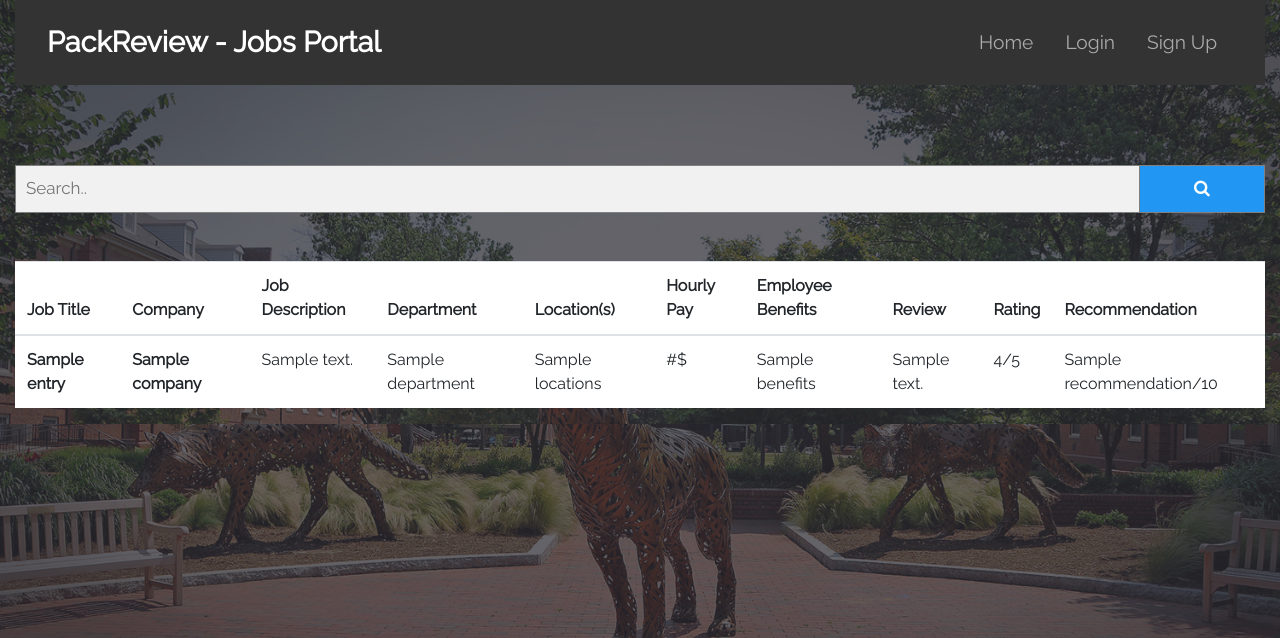
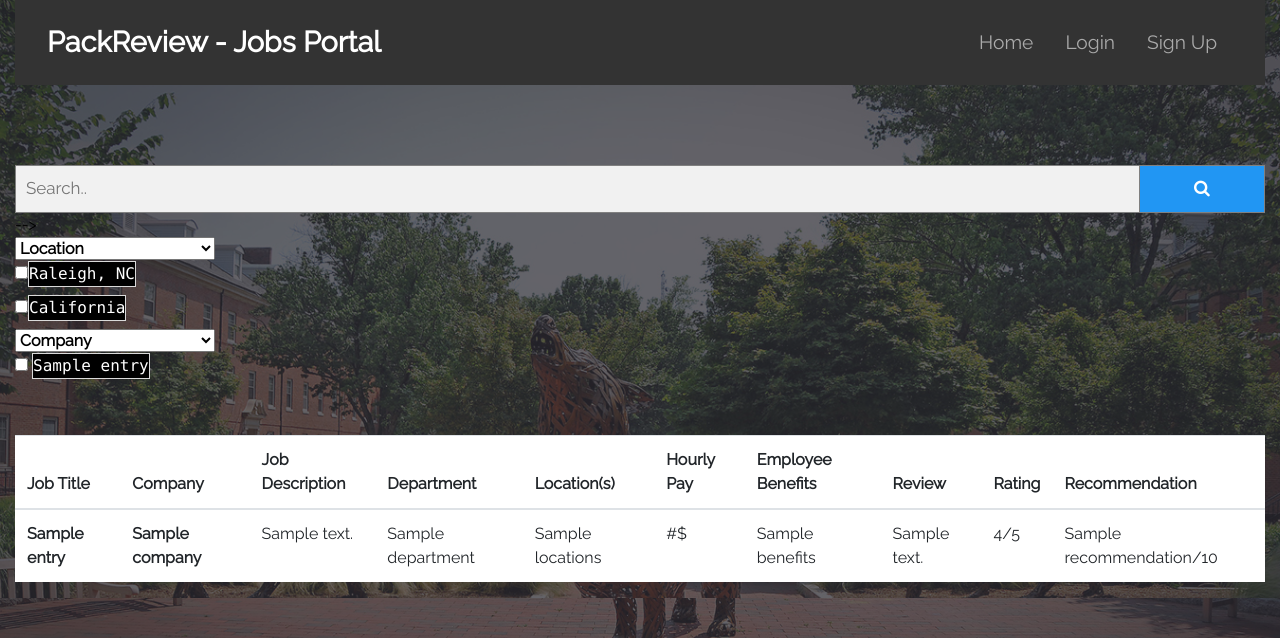
Before and after one commit to kunalshah03/PackReview_Part2, a Flask app: template app/templates/page_content.html in a window 1280 px wide. Shown: the top 638 px of the page. Run offline with Flask 2, Linux system fonts and the light colour scheme; the template is opened without the code that fills it: most values are stand-ins (such as "Sample title", 1, 10 or a date in 2020); some libraries are stand-ins or nearby versions.

Commit message:
Added filters (#15)

```diff
--- a/app/routes.py
+++ b/app/routes.py
@@ -54,7 +54,11 @@ def page_content():
     """An API for the user to view all the reviews entered"""
     intializeDB()
     entries = get_all_jobs()
-    return render_template('page_content.html', entries=entries)
+    dept_filter_entries = jobsDB.distinct("department")
+    location_filter_entries = jobsDB.distinct("locations")
+    title_filter_entries = jobsDB.distinct("title")
+    company_filter_entries = jobsDB.distinct("company")
+    return render_template('page_content.html', entries=entries,dept_filter_entries=dept_filter_entries,location_filter_entries=location_filter_entries,company_filter_entries=company_filter_entries)
 
 
 #view all
@@ -73,11 +77,50 @@ def page_content_post():
     if request.method == 'POST':
         form = request.form
         search_title = form.get('search')
+        print("search is",search_title)
+        filter_entries= get_all_jobs()
         if search_title.strip() == '':
             entries = get_all_jobs()
         else:
-            entries = process_jobs(jobsDB.find({"job_title": "/"+search_title+"/"}))
-        return render_template('page_content.html', entries=entries)
+            print("s entered")
+            entries = process_jobs(jobsDB.find({"title": "/"+search_title+"/"}))
+        dept_filter_entries = jobsDB.distinct("department")
+        location_filter_entries = jobsDB.distinct("locations")
+        title_filter_entries = jobsDB.distinct("title")
+        company_filter_entries = jobsDB.distinct("company")
+
+        dept_filter_title = form.getlist("dept_filter")
+        location_filter_title = form.getlist("location_filter")
+        title_filter_title = form.getlist("title_filter")
+        company_filter_title = form.getlist("company_filter")
+        # li={"department":dept_filter_title,"locations":location_filter_title,"title":title_filter_title,"company": company_filter_title}
+        # for k,v in li.items():
+        #     if v not null:
+        #         entries = process_jobs(jobsDB.find({k:{"$in":v}))
+        # header_dict={}
+        # if title_filter_title:
+        #     header_dict["title"]:"{$in: title_filter_title}"
+        # if company_filter_title:
+        #     header_dict["company"]:"{$in: company_filter_title}"
+        # if dept_filter_title:
+        #     header_dict["department"]:"{$in: dept_filter_title}"
+        # if location_filter_title:
+        #     header_dict["locations"]:"{$in: location_filter_title}"
+        # entries=process_jobs(jobsDB.find(header_dict))
+        # if title_filter_title:
+        #     entries = process_jobs(jobsDB.find({"title": {"$in": title_filter_title}}))
+
+        if company_filter_title and location_filter_title:
+            print("dept filter is", dept_filter_title)
+            entries = process_jobs(jobsDB.find({"company":  { "$in": company_filter_title},"locations":  { "$in": location_filter_title} }))
+        elif location_filter_title and not company_filter_title:
+            print("location filter is", location_filter_title)
+            entries = process_jobs(jobsDB.find({"locations":  { "$in": location_filter_title} }))
+        elif company_filter_title and not location_filter_title:
+            print("location filter is", location_filter_title)
+            entries = process_jobs(jobsDB.find({"company":  { "$in": company_filter_title} }))
+
+        return render_template('page_content.html', entries=entries,dept_filter_entries=dept_filter_entries,location_filter_entries=location_filter_entries,company_filter_entries=company_filter_entries)
 
 @app.route('/')
 @app.route('/home')
--- a/app/templates/page_content.html
+++ b/app/templates/page_content.html
@@ -8,6 +8,46 @@
     .clickable-row{
         cursor: pointer;
     }
+    label {
+    background-color:black;
+    border: 1px #dadada solid;
+    color:white;
+    font-family: Consolas, Baskerville, 'Segoe UI', sans-serif;
+}
+
+    .multiselect {
+  width: 200px;
+}
+
+.selectBox {
+  position: relative;
+}
+
+.selectBox select {
+  width: 100%;
+  font-weight: bold;
+}
+
+.overSelect {
+  position: absolute;
+  left: 0;
+  right: 0;
+  top: 0;
+  bottom: 0;
+}
+
+#checkboxes {
+  display: none;
+  border: 1px #dadada solid;
+}
+
+#checkboxes label {
+  display: block;
+}
+
+#checkboxes label:hover {
+  background-color: #1e90ff;
+}
 </style>
 <script>
     jQuery(document).ready(function($) {
@@ -15,11 +55,98 @@
         window.location = $(this).data("href");
     });
 });
+
+var expanded = false;
+
+function showCheckboxes() {
+  var checkboxes = document.getElementById("checkboxes");
+  if (!expanded) {
+    checkboxes.style.display = "block";
+    expanded = true;
+  } else {
+    checkboxes.style.display = "none";
+    expanded = false;
+  }
+}
 </script>
 
         <form class="filter" action="/pageContentPost" method="post">
           <input type="text" placeholder="Search.." name="search">
           <button type="submit"><i class="fa fa-search"></i></button>
+<!--            <div style="display:block">-->
+<!--            <div class="multiselect">-->
+<!--    <div class="selectBox" onclick="showCheckboxes()">-->
+<!--      <select>-->
+<!--        <option>Location</option>-->
+<!--      </select>-->
+<!--      <div class="overSelect"></div>-->
+<!--    </div>-->
+<!--    <div id="checkboxes">-->
+
+<!--                <input type="checkbox" name= "location_filter" value="Raleigh, NC"> Raleigh, NC<br>-->
+<!--                <input type="checkbox" name= "location_filter" value="California"> California<br>-->
+
+<!--    </div>-->
+
+<!--                <select>-->
+<!--        <option>Company</option>-->
+<!--      </select>-->
+<!--      <div class="overSelect"></div>-->
+
+<!--    <div id="checkboxes2">-->
+
+<!--                {% for entry in company_filter_entries %}&ndash;&gt;-->
+<!--                <input type="checkbox" name= "company_filter" value="{{entry}}"> {{entry}}<br>-->
+<!--                {% endfor %}-->
+
+<!--    </div>-->
+<!--                </div>-->
+<!--            </div>-->
+
+<div style="display:block;">
+    <div class="multiselect">-->
+    <div class="selectBox" onclick="showCheckboxes()">
+        <select>
+            <option>Location</option>
+        </select>
+            <input type="checkbox" name= "location_filter" value="Raleigh, NC"><label> Raleigh, NC</label><br>
+        <input type="checkbox" name= "location_filter" value="California"><label> California</label>
+
+
+        <select>
+            <option>Company</option>
+
+       </select>
+        {% for entry in company_filter_entries %}
+        <input type="checkbox" name= "company_filter" value="{{entry}}"> <label>{{entry}}</label><br>
+                {% endfor %}
+
+   </div>
+    </div>
+</div>
+
+
+
+<!--            <div>-->
+
+<!--                {% for entry in dept_filter_entries %}-->
+<!--                <input type="checkbox" name= "dept_filter" value="{{entry}}"> {{entry}}-->
+<!--                {% endfor %}-->
+
+<!--            </div>-->
+<!--            <div>-->
+<!--                {% for entry in location_filter_entries %}-->
+<!--                <input type="checkbox" name= "location_filter" value="{{entry}}"> {{entry}}-->
+<!--                {% endfor %}-->
+<!--            </div>-->
+
+<!--            <div>-->
+<!--                {% for entry in title_filter_entries %}-->
+<!--                <input type="checkbox" name= "title_filter" value="{{entry}}"> {{entry}}-->
+<!--                {% endfor %}-->
+<!--            </div>-->
+
+
         </form>
         <br><br>
         <div style="background-color: white;">
@@ -52,21 +179,21 @@
                         <td>{{ entry.review }}</td>
                         <td>{{ entry.rating }}/5</td>
                         <td>{{ entry.recommendation }}/10</td>
-                        <!-- <td>
-                            <a class="{{ 'btn btn-success' if entry.status else 'btn btn-dark'}}"
-                               href="/turn/{{ entry.id }}">
-                                Turn Status
-                            </a>
-                            <a class="btn btn-danger"
-                               href="/delete/{{ entry.id }}">
-                                Delete
-                            </a>
-                            <a class="btn btn-info"
-                               href="/update/{{ entry.id }}">
-                                Edit
-                            </a>
-                        </td> -->
-                    </tr>
+<!--                         <td>-->
+<!--                            <a class="{{ 'btn btn-success' if entry.status else 'btn btn-dark'}}"-->
+<!--                               href="/turn/{{ entry.id }}">-->
+<!--                                Turn Status-->
+<!--                            </a>-->
+<!--                            <a class="btn btn-danger"-->
+<!--                               href="/delete/{{ entry.id }}">-->
+<!--                                Delete-->
+<!--                            </a>-->
+<!--                            <a class="btn btn-info"-->
+<!--                               href="/update/{{ entry.id }}">-->
+<!--                                Edit-->
+<!--                            </a>-->
+<!--                        </td>-->
+<!--                    </tr>-->
                     {% endfor %}
                     </tbody>
             </table>
```
